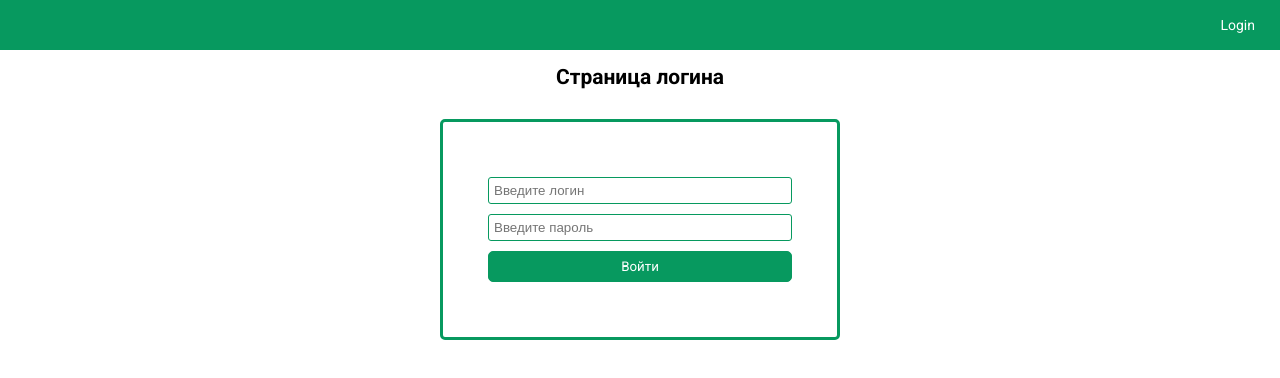
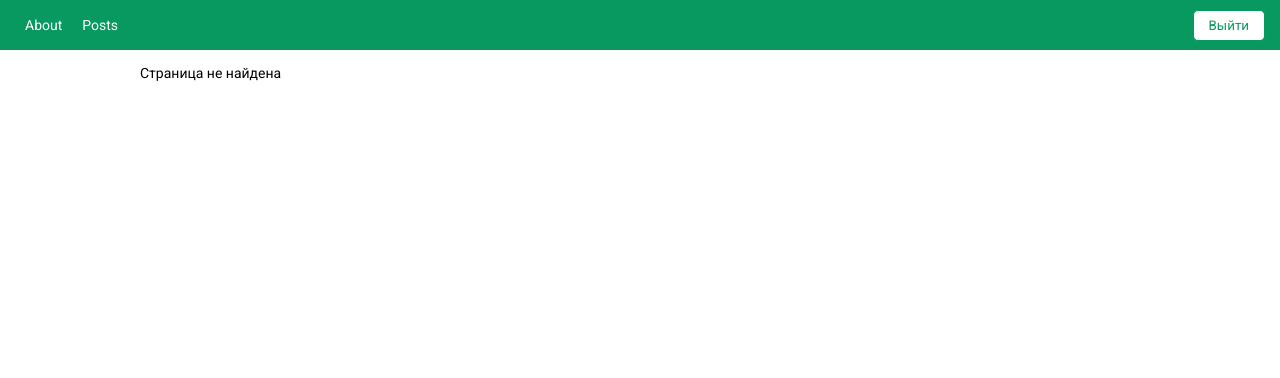
Before and after one commit to polozovaanastasia/fund_react, a React (Vite) app: page /login in a window 1280 px wide. Shown: the top 378 px of the page. Built offline with nearby package versions, Linux system fonts and the light colour scheme; sample sign-in values are in the browser's storage; the HTML template or start-up script is replaced by a standard one.

Commit message:
save auth state to localStorage.

```diff
--- a/src/App.tsx
+++ b/src/App.tsx
@@ -4,9 +4,11 @@ import "./App.css";
 import AppRoutes from "./components/AppRoutes/AppRoutes";
 import Navbar from "./components/UI/Navbar/Navbar";
 import { AuthContext } from "./context";
+import { getInitAuth } from "./utils/auth";
 
 function App() {
-    const [isAuth, setIsAuth] = useState<boolean>(false);
+    const [isAuth, setIsAuth] = useState<boolean>(getInitAuth);
+
     return (
         <div className="app">
             <AuthContext.Provider value={{ isAuth, setIsAuth }}>
--- a/src/components/UI/Button/Button.module.css
+++ b/src/components/UI/Button/Button.module.css
@@ -3,7 +3,7 @@
     border-radius: 5px;
     font-family: inherit;
     cursor: pointer;
-    transition: background-color 0.3s color 0.3s;
+    transition: all 0.3s;
 }
 
 .button__primary {
@@ -20,8 +20,8 @@
 
 .button__primary:hover,
 .button__outline:hover {
-    background-color: rgb(53, 162, 118);
-    border-color: rgb(53, 162, 118);
+    background-color: rgb(8, 183, 113);
+    border-color: rgb(8, 183, 113);
 }
 .button__outline:hover {
     color: #ffffff;
--- a/src/components/UI/Loader/Loader.tsx
+++ b/src/components/UI/Loader/Loader.tsx
@@ -6,7 +6,6 @@ type LoaderPropsType = {
 };
 
 function Loader({ size = 24, color = "rgb(7, 153, 95)" }: LoaderPropsType) {
-    console.log("Loader rendered");
     return (
         <svg
             width={size}
--- a/src/components/UI/Navbar/Navbar.module.css
+++ b/src/components/UI/Navbar/Navbar.module.css
@@ -12,15 +12,20 @@
 }
 
 .navbar__is-auth {
-    justify-content: start;
+    justify-content: space-between;
 }
 
 .navbar_item {
+    flex-shrink: 0;
     padding: 5px 10px;
     color: #ffffff;
     text-decoration: none;
 }
 
+button {
+    margin-left: auto;
+}
+
 .navbar_item:hover {
     border-bottom: 1px solid #ffffff;
 }
--- a/src/components/UI/Navbar/Navbar.tsx
+++ b/src/components/UI/Navbar/Navbar.tsx
@@ -1,18 +1,26 @@
 import clsx from "clsx";
-import { Link } from "react-router-dom";
+import { Link, useNavigate } from "react-router-dom";
 import { useAuth } from "../../../hooks/useAuth";
+import Button from "../Button/Button";
 import styles from "./Navbar.module.css";
 
 function Navbar() {
-    const { isAuth } = useAuth();
+    const { isAuth, setIsAuth } = useAuth();
+    const navigate = useNavigate();
 
     const NavbarClasses = clsx(
         styles["navbar"],
         isAuth && styles["navbar__is-auth"]
     );
+
+    const logout = () => {
+        setIsAuth(false);
+        localStorage.removeItem("auth");
+        navigate("/login");
+    };
     return (
         <div className={NavbarClasses}>
-            {isAuth ? (
+            {isAuth && (
                 <>
                     <Link to="about" className={styles["navbar_item"]}>
                         About
@@ -20,11 +28,10 @@ function Navbar() {
                     <Link to="posts" className={styles["navbar_item"]}>
                         Posts
                     </Link>
+                    <Button variant="outline" onClick={logout}>
+                        Выйти
+                    </Button>
                 </>
-            ) : (
-                <Link to="login" className={styles["navbar_item"]}>
-                    Login
-                </Link>
             )}
         </div>
     );
--- a/src/hooks/useAuth.ts
+++ b/src/hooks/useAuth.ts
@@ -3,7 +3,6 @@ import { AuthContext } from "../context";
 
 export const useAuth = () => {
     const context = useContext(AuthContext);
-    console.log("AuthContext value:", context);
     if (!context) {
         throw new Error("useAuth must be used within an AuthProvider");
     }
--- a/src/pages/Login/Login.tsx
+++ b/src/pages/Login/Login.tsx
@@ -21,6 +21,7 @@ function Login() {
 
     const onSubmit = (e: React.FormEvent) => {
         e.preventDefault();
+        localStorage.setItem("auth", "true");
         setIsAuth(true);
         navigate("/posts");
     };
--- a/src/pages/PostIdPage.tsx
+++ b/src/pages/PostIdPage.tsx
@@ -34,7 +34,6 @@ function PostIdPage() {
             setComments(response.data);
         }, [])
     );
-    console.log(CommentsError);
     useEffect(() => {
         if (params.id) {
             fetchPostById(params.id);
--- a/src/pages/Posts.tsx
+++ b/src/pages/Posts.tsx
@@ -55,8 +55,6 @@ function Posts() {
         // eslint-disable-next-line react-hooks/exhaustive-deps
     }, []);
 
-    console.log(page);
-
     const sortedAndSearchedPosts = usePosts(posts, filter.sort, filter.query);
 
     function onRemovePostHandler(id: number) {
--- /dev/null
+++ b/src/utils/auth.ts
@@ -0,0 +1 @@
+export const getInitAuth = () => !!localStorage.getItem("auth");
```
